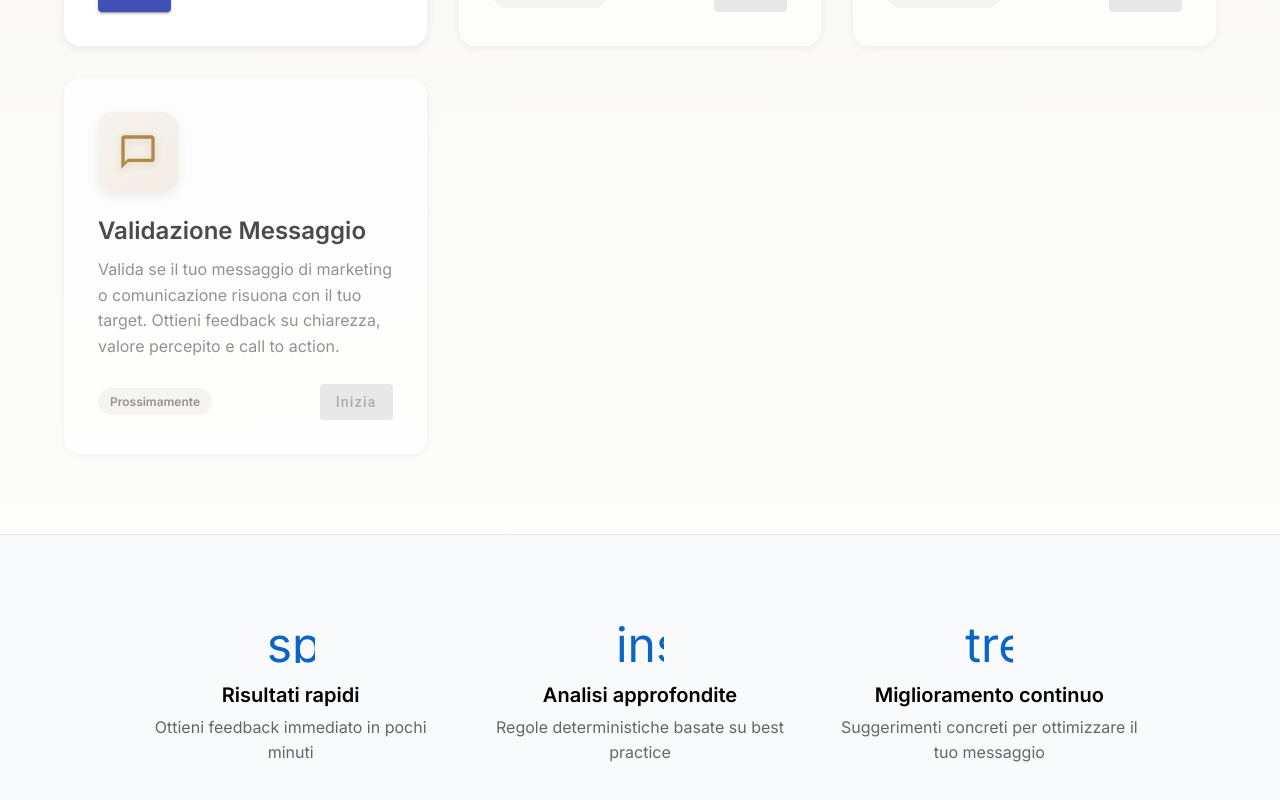
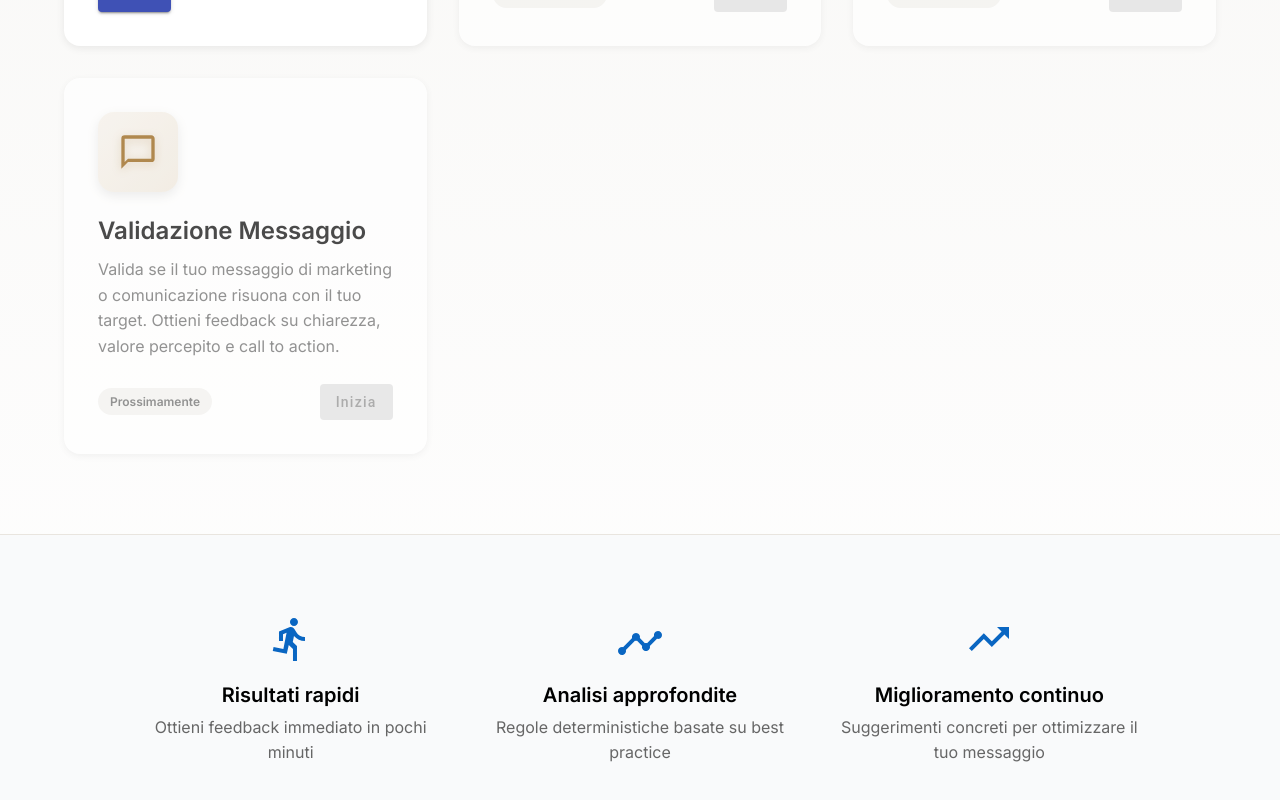
Before and after one commit to RobertoScarci/MVP-Angular, an Angular app: page / in a window 1280 px wide. Shown: the part 1092-1892 px from the top of the page. Built offline with nearby package versions, Linux system fonts and the light colour scheme.

Commit message:
fix: sostituzione icone Material con SVG nella homepage
- Value icons (speed, insights, trending_up) sostituite con SVG
- Stili CSS aggiornati per SVG

```diff
--- a/src/app/features/homepage/homepage.component.ts
+++ b/src/app/features/homepage/homepage.component.ts
@@ -98,17 +98,23 @@ interface Tool {
         <div class="container">
           <div class="value-grid">
             <div class="value-item">
-              <mat-icon class="value-icon">speed</mat-icon>
+              <svg class="value-icon" viewBox="0 0 24 24" fill="currentColor">
+                <path d="M13.49 5.48c1.1 0 2-.9 2-2s-.9-2-2-2-2 .9-2 2 .9 2 2 2zm-3.6 13.9l1-4.4 2.1 2v6h2v-7.5l-2.1-2 .6-3c1.3 1.5 3.3 2.5 5.5 2.5v-2c-1.9 0-3.5-1-4.3-2.4l-1-1.6c-.4-.6-1-1-1.7-1-.3 0-.5.1-.8.1l-5.2 2.2v4.7h2v-3.4l1.8-.7-1.6 8.1-4.9-1-.4 2 7 1.4z"/>
+              </svg>
               <h3>Risultati rapidi</h3>
               <p>Ottieni feedback immediato in pochi minuti</p>
             </div>
             <div class="value-item">
-              <mat-icon class="value-icon">insights</mat-icon>
+              <svg class="value-icon" viewBox="0 0 24 24" fill="currentColor">
+                <path d="M21 8c-1.45 0-2.26 1.44-1.93 2.51l-3.55 3.56c-.3-.09-.74-.09-1.04 0l-2.55-2.55C12.27 10.45 11.46 9 10 9c-1.45 0-2.27 1.44-1.93 2.52l-4.56 4.55C2.44 15.74 1 16.55 1 18c0 1.1.9 2 2 2 1.45 0 2.26-1.44 1.93-2.51l4.55-4.56c.3.09.74.09 1.04 0l2.55 2.55C12.73 16.55 13.54 18 15 18c1.45 0 2.27-1.44 1.93-2.52l3.56-3.55C21.56 12.26 23 11.45 23 10c0-1.1-.9-2-2-2z"/>
+              </svg>
               <h3>Analisi approfondite</h3>
               <p>Regole deterministiche basate su best practice</p>
             </div>
             <div class="value-item">
-              <mat-icon class="value-icon">trending_up</mat-icon>
+              <svg class="value-icon" viewBox="0 0 24 24" fill="currentColor">
+                <path d="M16 6l2.29 2.29-4.88 4.88-4-4L2 16.59 3.41 18l6-6 4 4 6.3-6.29L22 12V6z"/>
+              </svg>
               <h3>Miglioramento continuo</h3>
               <p>Suggerimenti concreti per ottimizzare il tuo messaggio</p>
             </div>
```
